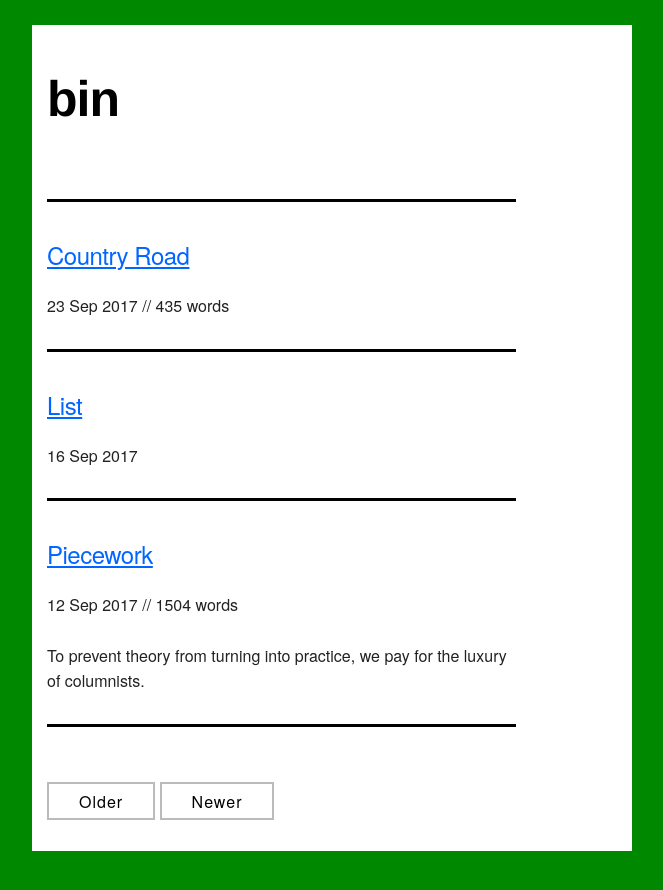
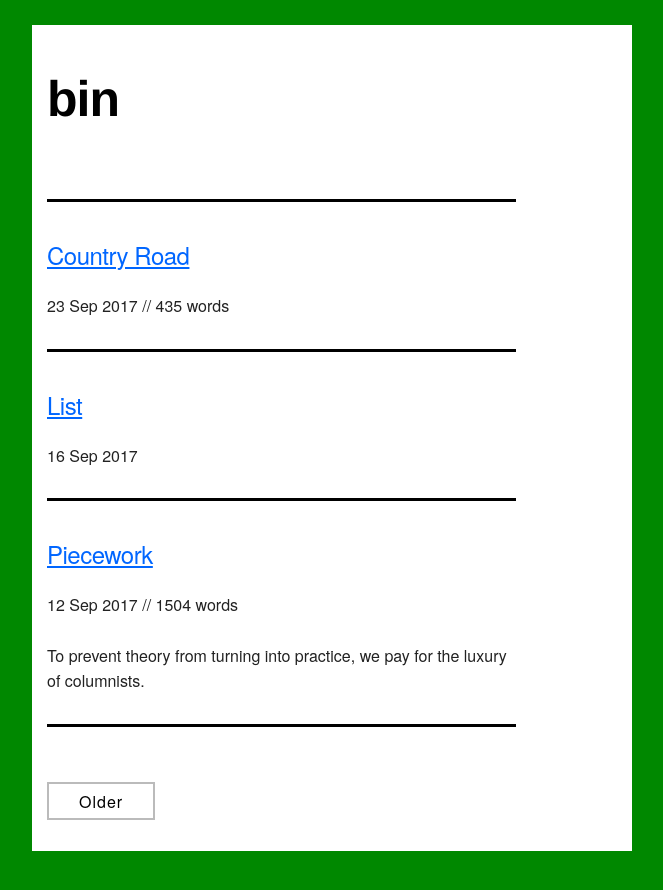
Before and after one commit to mt-trash/mt-trash.github.io, a Jekyll site: the page built from index.html, in a window 1280 px wide. Shown: the top 890 px of the page, without its empty margins (308-971 px from the left). Built offline with Jekyll 4.4.1, drawn with Linux system fonts in a browser that asks for light colours; the list of posts is cut into pages by our own code.

Commit message:
more edits

```diff
--- a/css/skeleton.css
+++ b/css/skeleton.css
@@ -222,9 +222,6 @@ input[type="button"]:focus {
   color: #333;
   border-color: #888;
   outline: 0; }
-.button.button-inactive {
-  color: #000000;
-}
 .button.button-primary,
 button.button-primary,
 input[type="submit"].button-primary,
--- a/index.html
+++ b/index.html
@@ -22,13 +22,8 @@ title: Empty Trash
   <div class="eight columns" style="margin-bottom: 1%">
   {% if paginator.next_page %}
     <a class="button" href="{{ paginator.next_page_path }}">Older</a>
-  {% else %}
-    <button class="button-inactive">Older</a>
-  {% endif %}
-  {% if paginator.previous_page %}
+  {% endif %}    {% if paginator.previous_page %}
     <a class="button" href="{{ paginator.previous_page_path }}">Newer</a>
-  {% else %}
-    <button class="button-inactive">Newer</a>
   {% endif %}
   </div>
 </div>
```
